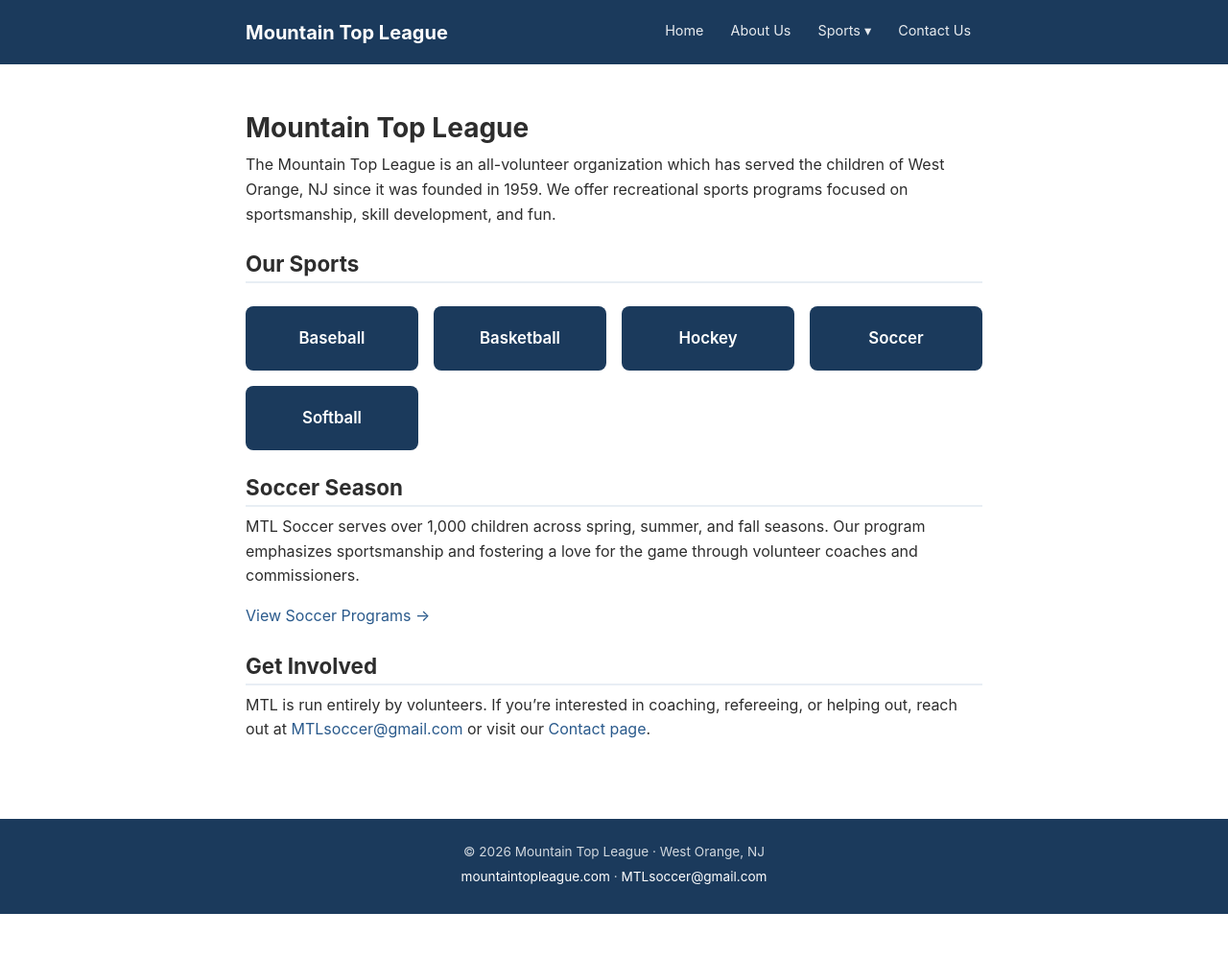
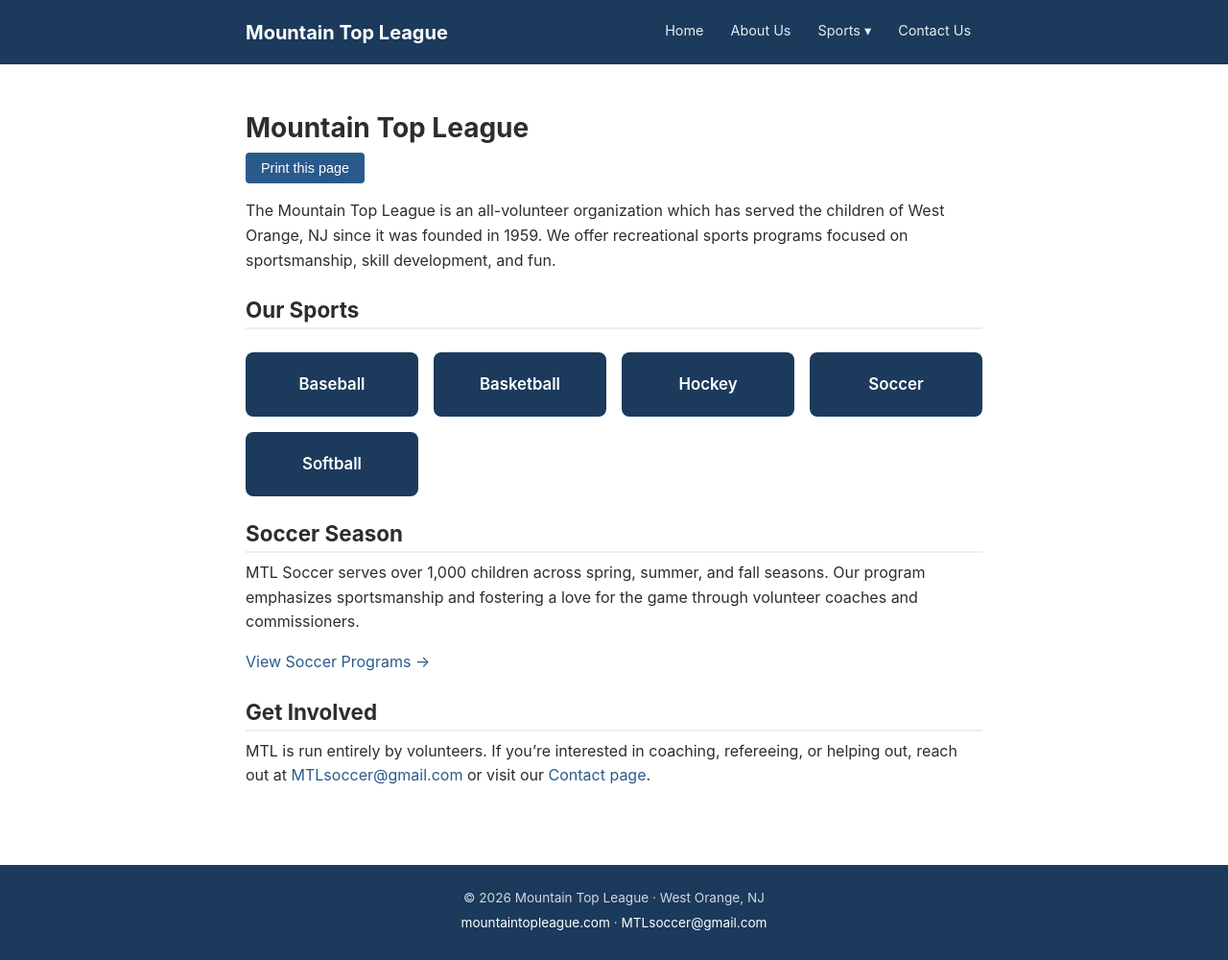
Before and after one commit to SiliconSaga/mtl-site, a Jekyll site: the page built from index.md, in a window 1280 px wide. Shown: the whole page at 96% size. Built offline with Jekyll 4.4.1, drawn with Linux system fonts in a browser that asks for light colours; before the commit the page ends 952 px from its top, so only the background shows below that.

Commit message:
feat: add print button to all pages
Co-Authored-By: Claude Opus 4.6 <noreply@anthropic.com>

```diff
--- a/_layouts/page.html
+++ b/_layouts/page.html
@@ -3,5 +3,6 @@ layout: default
 ---
 <article class="page-content">
   <h1>{{ page.title }}</h1>
+  {% include print-button.html %}
   {{ content }}
 </article>
```
